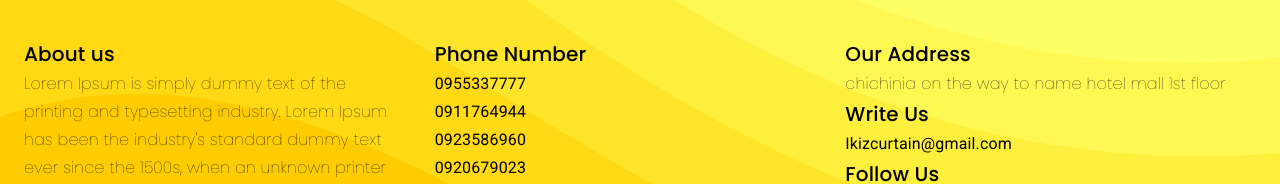
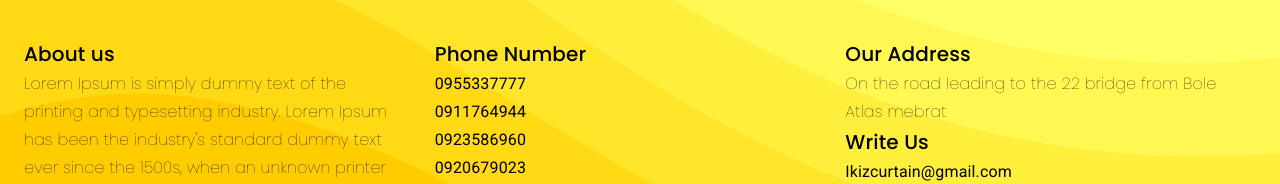
Before and after one commit to esrael23/izikCartain, a React (Create React App) app: page /ikizadmin in a window 1280 px wide. Shown: the part 752-936 px from the top of the page. Built offline with nearby package versions, Linux system fonts and the light colour scheme; no server answers.

Commit message:
change address

```diff
--- a/src/components/footer/Footer.js
+++ b/src/components/footer/Footer.js
@@ -41,7 +41,7 @@ const Footer = () => {
 
               <Typography variant="h6" color="black" fontFamily={'poppins'}>Our Address</Typography>
               <Typography variant="subtitle1" color="black" fontFamily={'poppins'}
-              fontWeight={'250'}>chichinia on the way to name hotel mall 1st floor</Typography>
+              fontWeight={'250'}>On the road leading to the 22 bridge from Bole Atlas mebrat</Typography>
               <Typography variant="h6" color="black" fontFamily={'poppins'}>Write Us</Typography>
               <Typography variant="subtitle1" color="black">Ikizcurtain@gmail.com</Typography>
               <Typography variant="h6" color="black" fontFamily={'poppins'}>Follow Us</Typography>
```
